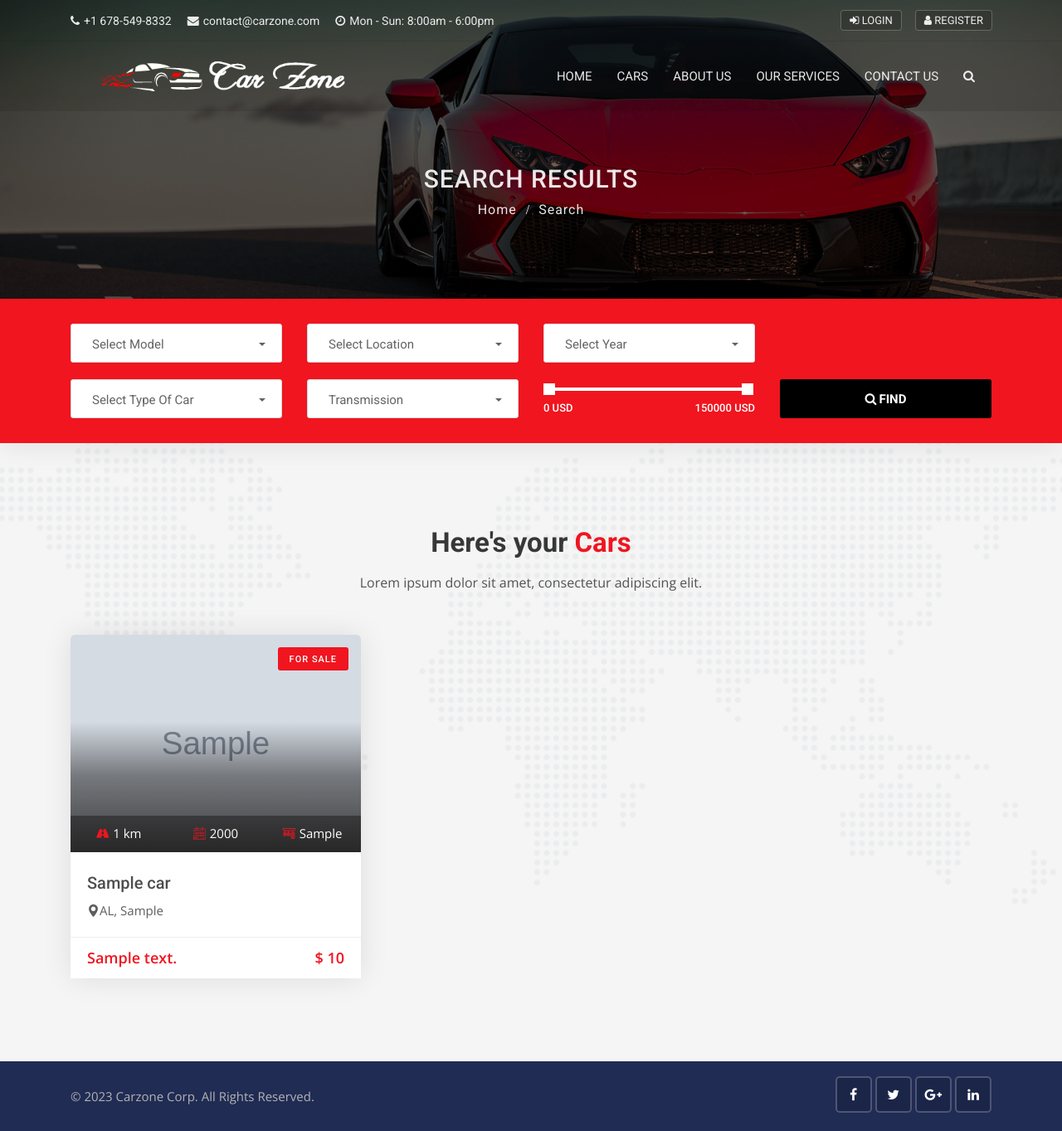
After one commit to mfigaredo/carzone-gitproject, a Django app: page /cars/search/ in a window 1280 px wide. The commit adds this page. Shown: the whole page at 83% size. Run offline with Django 3.2, Linux system fonts and the light colour scheme; tables that the repository leaves empty hold one stand-in row (values such as "Sample post"); grey boxes marked "Sample" are stand-in pictures; some libraries are stand-ins or nearby versions.

Commit message:
Completed search functionalities & Admin customization

```diff
--- a/cars/admin.py
+++ b/cars/admin.py
@@ -14,7 +14,7 @@ class CarAdmin(admin.ModelAdmin):
   list_display = ('id', 'thumbnail', 'car_title', 'location', 'color', 'model', 'year', 'body_style', 'fuel_type', 'is_featured', )
   list_display_links = ('car_title', 'thumbnail',  )
   list_editable = ('is_featured', )
-  search_fields = ('id', 'car_title', 'city', 'model', 'body_style', 'fuel_type', )
+  search_fields = ('id', 'car_title', 'city', 'model', 'body_style', 'fuel_type', 'state', )
   list_filter = ('city', 'model', 'body_style', 'fuel_type', )
 
   # def location(self, obj):
--- a/cars/urls.py
+++ b/cars/urls.py
@@ -5,5 +5,6 @@ from cars import views
 urlpatterns = [
     path('', views.cars, name='cars'),
     path('<int:id>/', views.car_detail, name='car_detail'),
+    path('search/', views.search, name='search'),
     path('inquiry/', views.cars, name='inquiry'),
 ]
--- a/cars/views.py
+++ b/cars/views.py
@@ -1,10 +1,22 @@
 from django.shortcuts import render, get_object_or_404
 from django.http import HttpResponse
+from django.core.paginator import EmptyPage, PageNotAnInteger, Paginator
 from .models import Car
+from django.db.models import Q, CharField, Value
+from django.db.models.functions import Concat
 
 # Create your views here.
 def cars(request):
-  return render(request, 'cars/cars.html')
+  cars = Car.objects.order_by('-created_date')
+  paginator = Paginator(cars, 4)
+  page = request.GET.get('page')
+  paged_cars = paginator.get_page(page)
+  # print(paged_cars)
+  ctx = {
+    'cars': paged_cars,
+    'attribute_search': Car.attribute_values_search(),
+  }
+  return render(request, 'cars/cars.html', ctx)
 
 def car_detail(request, id):
   # return HttpResponse('<h3>Car detail %s</h3>' % pk)
@@ -13,3 +25,45 @@ def car_detail(request, id):
     'single_car': single_car,
   }
   return render(request, 'cars/car_detail.html', ctx)
+
+def search(request):
+  # cars = Car.objects.order_by('-created_date')
+  cars = Car.objects.annotate(location_search=Concat('city', Value(', '), 'state', output_field=CharField())).order_by('-created_date')
+  # if 'keyword' in request.GET:
+  #   keyword = request.GET.get('keyword')
+  if request.GET.get('keyword', None):
+    cars = cars.filter(
+      Q(description__icontains=request.GET['keyword']) |
+      Q(car_title__icontains  =request.GET['keyword'])
+    )
+
+  if request.GET.get('model', None):
+    cars = cars.filter(model__iexact=request.GET['model'])
+
+  if request.GET.get('location', None):
+    cars = cars.filter(location_search__iexact=request.GET['location'])
+
+  if request.GET.get('year', None):
+    cars = cars.filter(year=request.GET['year'])
+
+  if request.GET.get('body_style', None):
+    cars = cars.filter(body_style__iexact=request.GET['body_style'])
+
+  if request.GET.get('min_price', None):
+    cars = cars.filter(price__gte=int(request.GET['min_price']))
+
+  if request.GET.get('max_price', None):
+    cars = cars.filter(price__lte=int(request.GET['max_price']))
+
+
+  ctx = {
+    'cars': cars,
+    # 'model_search': Car.attribute_search('model'),
+    # # 'city_search': Car.attribute_search('city'),
+    # 'location_search': Car.location_search(),
+    # 'year_search': Car.attribute_search('year'),
+    # 'body_style_search': Car.attribute_search('body_style'),
+    # 'transmission_search': Car.attribute_search('transmission'),
+    'attribute_search': Car.attribute_values_search(),
+  }
+  return render(request, 'cars/search.html', ctx)
--- a/pages/views.py
+++ b/pages/views.py
@@ -11,6 +11,7 @@ def home(request):
     'teams': teams,
     'featured_cars': featured_cars,
     'all_cars' : all_cars,
+    'attribute_search': Car.attribute_values_search(),
   }
   return render(request, 'pages/home.html', data)
 
--- a/templates/base.html
+++ b/templates/base.html
@@ -56,7 +56,7 @@
 <!-- Full Page Search -->
 <div id="full-page-search">
     <button type="button" class="close">×</button>
-    <form action="#" class="search-header">
+    <form action="{% url 'search' %}" class="search-header">
         <input type="search" value="" placeholder="type keyword(s) here. Eg: audi, benz etc" name='keyword' />
         <button type="submit" class="btn btn-sm button-theme">Search</button>
     </form>
--- /dev/null
+++ b/templates/cars/search.html
@@ -0,0 +1,198 @@
+{% extends 'base.html' %}
+
+
+{% block title %} | Search Result {% endblock %}
+{% block content %}
+{% load humanize %}
+<!-- Banner start -->
+<div class="sub-banner overview-bgi">
+    <div class="container breadcrumb-area">
+        <div class="breadcrumb-areas">
+            <h1>Search Results</h1>
+            <ul class="breadcrumbs">
+                <li><a href="{% url 'home' %}">Home</a></li>
+                <li class="active">Search</li>
+            </ul>
+        </div>
+    </div>
+</div>
+<!-- Banner end -->
+<!-- Search box 3 start -->
+<div class="search-box-3 sb-7 bg-active">
+    <div class="container">
+        <div class="search-area-inner">
+            <div class="search-contents">
+                <form method="GET" action="{% url 'search' %}">
+                    <div class="row">
+                        <div class="col-lg-3 col-md-6 col-sm-6 col-6">
+                            <div class="form-group">
+                                <select class="selectpicker search-fields" name="model">
+                                    <option selected='selected' disabled='disabled'>Select Model</option>
+                                    {% for model in attribute_search.model %}
+                                      <option value="{{model}}">{{model}}</option>
+                                    {% endfor %}
+                                </select>
+                            </div>
+                        </div>
+                        <div class="col-lg-3 col-md-6 col-sm-6 col-6">
+                            <div class="form-group">
+                                <select class="selectpicker search-fields" name="location">
+                                    <option selected='selected' disabled='disabled'>Select Location</option>
+                                    {% for location in attribute_search.location %}
+                                      <option value="{{location}}">{{location}}</option>
+                                    {% endfor %}
+                                </select>
+                            </div>
+                        </div>
+                        <div class="col-lg-3 col-md-6 col-sm-6 col-6">
+                            <div class="form-group">
+                                <select class="selectpicker search-fields" name="year">
+                                    <option selected='selected' disabled='disabled'>Select Year</option>
+                                    {% for year in attribute_search.year %}
+                                      <option value="{{year}}">{{year}}</option>
+                                    {% endfor %}
+                                </select>
+                            </div>
+                        </div>
+                    </div>
+                    <div class="row">
+                        <div class="col-lg-3 col-md-6 col-sm-6 col-6">
+                            <div class="form-group">
+                                <select class="selectpicker search-fields" name="body_style">
+                                    <option selected='selected' disabled='disabled'>Select Type Of Car</option>
+                                    {% for body_style in attribute_search.body_style %}
+                                      <option value="{{body_style}}">{{body_style}}</option>
+                                    {% endfor %}
+                                </select>
+                            </div>
+                        </div>
+                        <div class="col-lg-3 col-md-6 col-sm-6 col-6">
+                            <div class="form-group">
+                                <select class="selectpicker search-fields" name="transmission">
+                                    <option selected='selected' disabled='disabled'>Transmission</option>
+                                    {% for transmission in attribute_search.transmission %}
+                                      <option value="{{transmission}}">{{transmission}}</option>
+                                    {% endfor %}
+                                </select>
+                            </div>
+                        </div>
+                        <div class="col-lg-3 col-md-6 col-sm-6 col-6">
+                            <div class="form-group">
+                                <div class="range-slider">
+                                    <div data-min="0" data-max="150000" data-unit="USD" data-min-name="min_price" data-max-name="max_price" class="range-slider-ui ui-slider" aria-disabled="false"></div>
+                                    <div class="clearfix"></div>
+                                </div>
+                            </div>
+                        </div>
+                        <div class="col-lg-3 col-md-6 col-sm-6 col-6">
+                            <div class="form-group">
+                                <button class="btn btn-block button-theme btn-md">
+                                    <i class="fa fa-search"></i>Find
+                                </button>
+                            </div>
+                        </div>
+                    </div>
+                </form>
+            </div>
+        </div>
+    </div>
+</div>
+<!-- Search box 3 end -->
+
+<!-- Featured car start -->
+<div class="featured-car content-area">
+    <div class="container">
+        <!-- Main title -->
+        <div class="main-title">
+            <h1>Here's your <span>Cars</span></h1>
+            <p>Lorem ipsum dolor sit amet, consectetur adipiscing elit.</p>
+        </div>
+        <div class="row">
+          {% for car in cars %}
+            <div class="col-lg-4 col-md-6">
+                <div class="car-box">
+                    <div class="car-thumbnail">
+                        <a href="{% url 'car_detail' car.id %}" class="car-img">
+                            <div class="tag">For Sale</div>
+                            <img class="d-block w-100" src="{{car.car_photo.url}}" alt="car" style="min-height: 262px; max-height: 262px;">
+                            <div class="facilities-list clearfix">
+                                <ul>
+                                    <li>
+                                        <span><i class="flaticon-way"></i></span>{{car.miles | intcomma}} km
+                                    </li>
+                                    <li>
+                                        <span><i class="flaticon-calendar-1"></i></span>{{car.year}}
+                                    </li>
+                                    <li>
+                                        <span><i class="flaticon-manual-transmission"></i></span>{{car.transmission}}
+                                    </li>
+                                </ul>
+                            </div>
+                        </a>
+                        <div class="carbox-overlap-wrapper">
+                            <div class="overlap-box">
+                                <div class="overlap-btns-area">
+                                    <div class="car-magnify-gallery">
+
+
+                                        {% for idx, ph in car.photos %}
+                                        <a href="{{ ph.url }}" class="{% if idx == 0%}overlap-btn{% else %}hidden{% endif %}">
+                                          {% if idx == 0 %}
+                                            <i class="fa fa-expand"></i>
+                                          {% endif %}
+                                          <img class="hidden" src="{{ ph.url }}">
+                                        </a>
+                                        {% endfor %}
+
+                                        {% comment %} {% if car.car_photo_1 %}
+                                        <a href="{{car.car_photo_1.url}}" class="hidden">
+                                            <img class="hidden" src="{{car.car_photo_1.url}}">
+                                        </a>
+                                        {% endif %}
+                                        {% if car.car_photo_2 %}
+                                        <a href="{{car.car_photo_2.url}}" class="hidden">
+                                            <img class="hidden" src="{{car.car_photo_2.url}}">
+                                        </a>
+                                        {% endif %}
+                                        {% if car.car_photo_3 %}
+                                        <a href="{{car.car_photo_3.url}}" class="hidden">
+                                            <img class="hidden" src="{{car.car_photo_3.url}}">
+                                        </a>
+                                        {% endif %}
+                                        {% if car.car_photo_4 %}
+                                        <a href="{{car.car_photo_4.url}}" class="hidden">
+                                            <img class="hidden" src="{{car.car_photo_4.url}}">
+                                        </a>
+                                        {% endif %} {% endcomment %}
+                                    </div>
+                                </div>
+                            </div>
+                        </div>
+                    </div>
+                    <div class="detail">
+                        <h1 class="title">
+                            <a href="{% url 'car_detail' car.id %}">{{car.car_title}}</a>
+                        </h1>
+                        <div class="location">
+                            <a href="{% url 'car_detail' car.id %}">
+                                <i class="flaticon-pin"></i>{{car.state}}, {{car.city}}
+                            </a>
+                        </div>
+                    </div>
+                    <div class="footer clearfix">
+                        <div class="pull-left ratings days">
+                            <p class="cartype">{{car.body_style}}</p>
+                        </div>
+                        <div class="pull-right">
+                            <p class="price">$ {{car.price | intcomma}}</p>
+                        </div>
+                    </div>
+                </div>
+            </div>
+          {% endfor %}
+        </div>
+    </div>
+</div>
+<!-- Featured car end -->
+
+{% endblock %}
```
Also changed, not shown: cars/models.py (+15 -1 lines), templates/admin/base_site.html (added, +12 -0 lines), templates/cars/cars.html (+21 -35 lines), templates/pages/home.html (+9 -6 lines).
